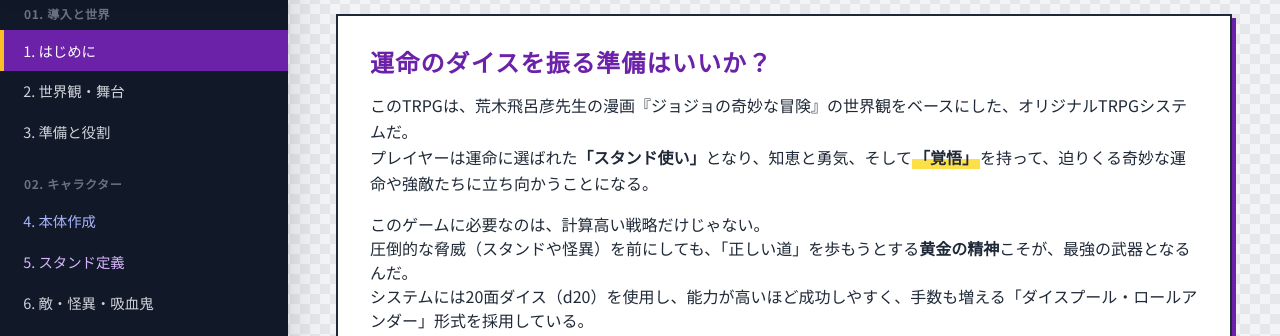
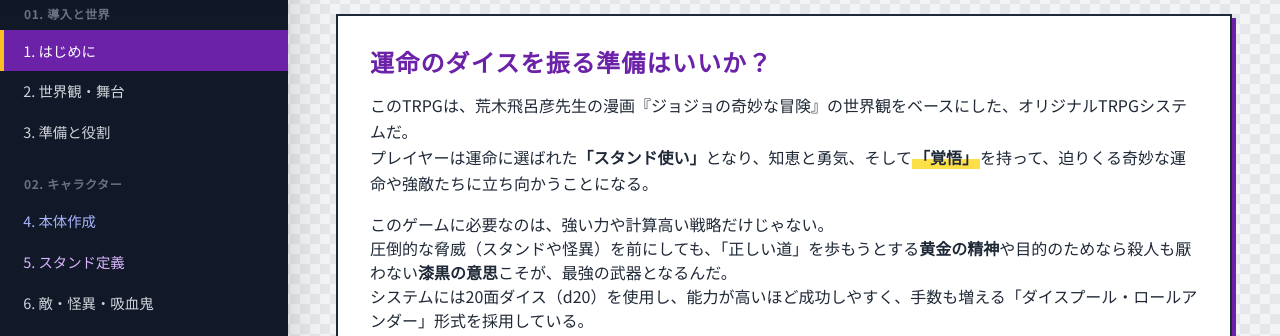
Before and after one commit to SINZO111/EOE.github.io, a plain HTML site: page index.html in a window 1280 px wide. Shown: the part 126-462 px from the top of the page. Drawn offline with nearby package versions, Linux system fonts and the light colour scheme; a web font is replaced by a local one.

Commit message:
Update index.html

```diff
--- a/index.html
+++ b/index.html
@@ -125,8 +125,8 @@
                     プレイヤーは運命に選ばれた<strong>「スタンド使い」</strong>となり、知恵と勇気、そして<span class="highlight">「覚悟」</span>を持って、迫りくる奇妙な運命や強敵たちに立ち向かうことになる。
                 </p>
                 <p class="mt-4">
-                    このゲームに必要なのは、計算高い戦略だけじゃない。<br>
-                    圧倒的な脅威（スタンドや怪異）を前にしても、「正しい道」を歩もうとする<strong>黄金の精神</strong>こそが、最強の武器となるんだ。<br>
+                    このゲームに必要なのは、強い力や計算高い戦略だけじゃない。<br>
+                    圧倒的な脅威（スタンドや怪異）を前にしても、「正しい道」を歩もうとする<strong>黄金の精神</strong>や目的のためなら殺人も厭わない<strong>漆黒の意思</strong>こそが、最強の武器となるんだ。<br>
                     システムには20面ダイス（d20）を使用し、能力が高いほど成功しやすく、手数も増える「ダイスプール・ロールアンダー」形式を採用している。
                 </p>
             </div>
```
